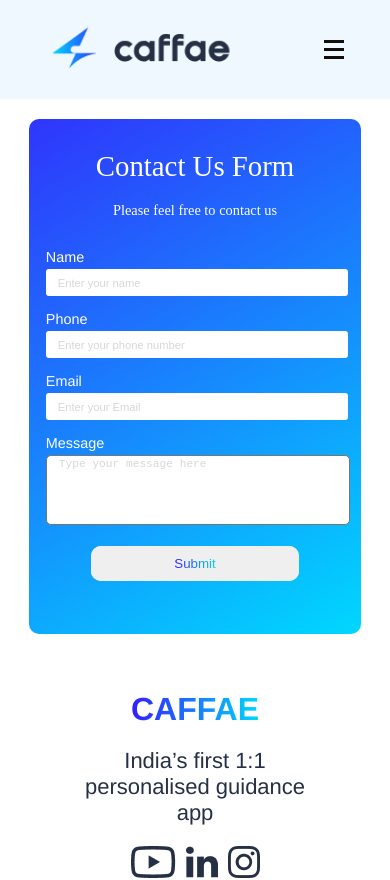
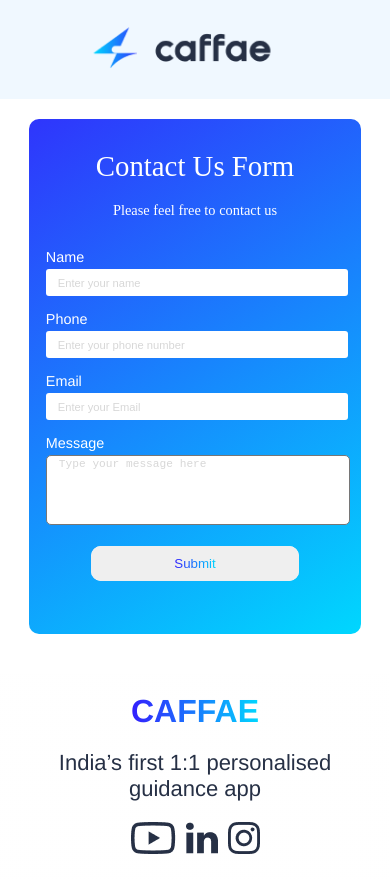
Before and after one commit to ved-ant/CaffaeWebsite, a React (Create React App) app in the folder frontend/: page /contactus in a window 390 px wide. Shown: the top 880 px of the page. Built offline with nearby package versions, Linux system fonts and the light colour scheme; a web font is replaced by a local one.

Commit message:
homepage changed

```diff
--- a/frontend/src/components/Footer/Footer.css
+++ b/frontend/src/components/Footer/Footer.css
@@ -232,7 +232,7 @@
   flex-direction: row;
   justify-content: space-between;
   max-width: 100%;
-  padding: 0 5% 0 5%;
+  /*padding: 0 5% 0 5%;*/
   height: max-content;
   background: linear-gradient(
     180deg,
@@ -261,7 +261,7 @@
 
 .Frame55 {
   padding-top: 5%;
-  /* padding-left: 30%; */
+  padding-right: 10%;
   justify-content: flex-start;
   align-items: flex-start;
   gap: 27px;
@@ -295,7 +295,7 @@
 
 .Frame57 {
   padding-top: 5%;
-  /* padding-left: 10%; */
+  padding-left: 5%;
   flex-direction: column;
   justify-content: flex-start;
   align-items: flex-start;
--- a/frontend/src/components/LeftDesc/LeftDesc.jsx
+++ b/frontend/src/components/LeftDesc/LeftDesc.jsx
@@ -3,7 +3,7 @@
 import "./LeftDesc.css";
 import descImg from "../../assets/descImg.png";
 
-const LeftDesc = ({ title, text, image1, image2 }) => {
+const LeftDesc = ({ title, text, image1, image2, style }) => {
   return (
     <div className="left_desc-container">
       <div className="left_desc-text">
@@ -11,7 +11,7 @@
       </div>
       <div className="left_desc-space"></div>
       <div className="left_desc-image">
-        <img src={image1} className="left_desc-bg_ellipse" />
+        <img src={image1} style ={style} className="left_desc-bg_ellipse" />
         <img src={image2} className="left_desc-top_image" />
       </div>
       {/* <img src={descImg} alt="" /> */}
--- a/frontend/src/components/Navbar/Navbar.jsx
+++ b/frontend/src/components/Navbar/Navbar.jsx
@@ -4,6 +4,12 @@
 import Logo from "../../assets/contactLogo.png";
 
 function Navbar() {
+  const [isOpen, setIsOpen] = useState(false);
+
+  const handleClick = () => {
+    setIsOpen(!isOpen);
+  };
+
   // adding the states
   const [isActive, setIsActive] = useState(false);
 
@@ -61,14 +67,8 @@
             </li>
           </ul>
 
-          <div
-            className={`${styles.hamburger} ${isActive ? styles.active : ""}`}
-            onClick={toggleActiveClass}
-          >
-            <span className={`${styles.bar}`}></span>
-            <span className={`${styles.bar}`}></span>
-            <span className={`${styles.bar}`}></span>
-          </div>
+
+
         </nav>
       </header>
     </div>
--- a/frontend/src/components/Navbar/Navbar.module.css
+++ b/frontend/src/components/Navbar/Navbar.module.css
@@ -46,32 +46,8 @@
 /* media queries */
 
 @media screen and (max-width: 780px) {
-  /* hamburger */
-  .hamburger {
-    display: block;
-    cursor: pointer;
-  }
+ /* Hamburger.css */
 
-  .bar {
-    background-color: #120f0b;
-    width: 20px;
-    height: 3px;
-    display: block;
-    margin: 5px;
-    -webkit-transition: 0.3s ease-in-out;
-    transition: 0.3s ease-in-out;
-  }
-
-  /* adding active class to the bars  */
-  .hamburger.active .bar:nth-child(2) {
-    opacity: 0;
-  }
-  .hamburger.active .bar:nth-child(1) {
-    transform: translateY(8px) rotate(45deg);
-  }
-  .hamburger.active .bar:nth-child(3) {
-    transform: translateY(-8px) rotate(-45deg);
-  }
 
   /* navMenu */
 
@@ -84,7 +60,7 @@
     text-align: start;
     width: 100%;
     transition: 0.7s ease-in-out;
-    background-color: aliceblue;
+    background-color: black;
     padding: 10px;
   }
 
--- a/frontend/src/components/RightDesc/RightDesc.css
+++ b/frontend/src/components/RightDesc/RightDesc.css
@@ -40,7 +40,7 @@
     }
 
     .right_desc-container {
-        flex-direction: column;
+        flex-direction: column-reverse;
     }
 
     .right_desc-space {
--- a/frontend/src/components/RightDesc/RightDesc.jsx
+++ b/frontend/src/components/RightDesc/RightDesc.jsx
@@ -2,17 +2,18 @@
 import DescText from '../DescText/DescText';
 import './RightDesc.css';
 
-const RightDesc = ({title, text, image1, image2}) => {
+const RightDesc = ({ title, text, image1, image2 }) => {
   return (
     <div className="right_desc-container">
       <div className='right_desc-image'>
-      <img src={image1} className='right_desc-bg_ellipse background-image' />
+        <img src={image1} className='right_desc-bg_ellipse background-image' />
         <img src={image2} className='right_desc-top_image' />
       </div>
       <div className='right_desc-space'></div>
       <div className='right_desc-text'>
         <DescText title={title} text={text} />
       </div>
+
     </div>
   )
 }
--- /dev/null
+++ b/frontend/src/pages/Homepage/Homepage.css
@@ -0,0 +1,3 @@
+.LeftDesc.img{
+    width: 20px;
+}
--- a/frontend/src/pages/Homepage/Homepage.jsx
+++ b/frontend/src/pages/Homepage/Homepage.jsx
@@ -2,7 +2,7 @@
 import Infocard from '../../components/Infocard/Infocard';
 import Footer from '../../components/Footer/Footer';
 import Header from '../../components/Header/Header';
-
+import "./Homepage.css";
 import Community from '../../components/Community/Community';
 import Googleform from '../../components/Googleform/Googleform';
 import LeftDesc from '../../components/LeftDesc/LeftDesc';
@@ -10,12 +10,14 @@
 import GuruDescSection from '../../components/GuruDescSection/DescSection';
 import DescSection from "../../components/DescSection/DescSection";
 import DownloadInfocard from '../../components/Infocard/DownloadInfocard';
+import image from "../../assets/descImg.png"
 
 const Homepage = () => {
   return (
     <>
         <Header />
-        <LeftDesc title="Caffae is not just an app" text="It's your portal to a global community of shared expertise and inspiration. Our networking software unites individuals worldwide, facilitating connections that transcend distances. Whether exploring a new hobby or seeking professional guidance, Caffae empowers you to connect with like-minded mentors. Navigate a world of knowledge, advice, and collaboration with Caffae – where every connection enriches your journey and elevates your pursuits."></LeftDesc>
+        <LeftDesc title="Caffae is not just an app" text="It's your portal to a global community of shared expertise and inspiration. Our networking software unites individuals worldwide, facilitating connections that transcend distances. Whether exploring a new hobby or seeking professional guidance, Caffae empowers you to connect with like-minded mentors. Navigate a world of knowledge, advice, and collaboration with Caffae – where every connection enriches your journey and elevates your pursuits." image1={image} style={{marginTop:"-10%", marginRight:"0%"}}></LeftDesc>
+
         <Infocard></Infocard>
         <DescSection></DescSection>
       <DownloadInfocard></DownloadInfocard>
```
Also changed, not shown: frontend/src/pages/Homepage/Homepage.scss (deleted).
